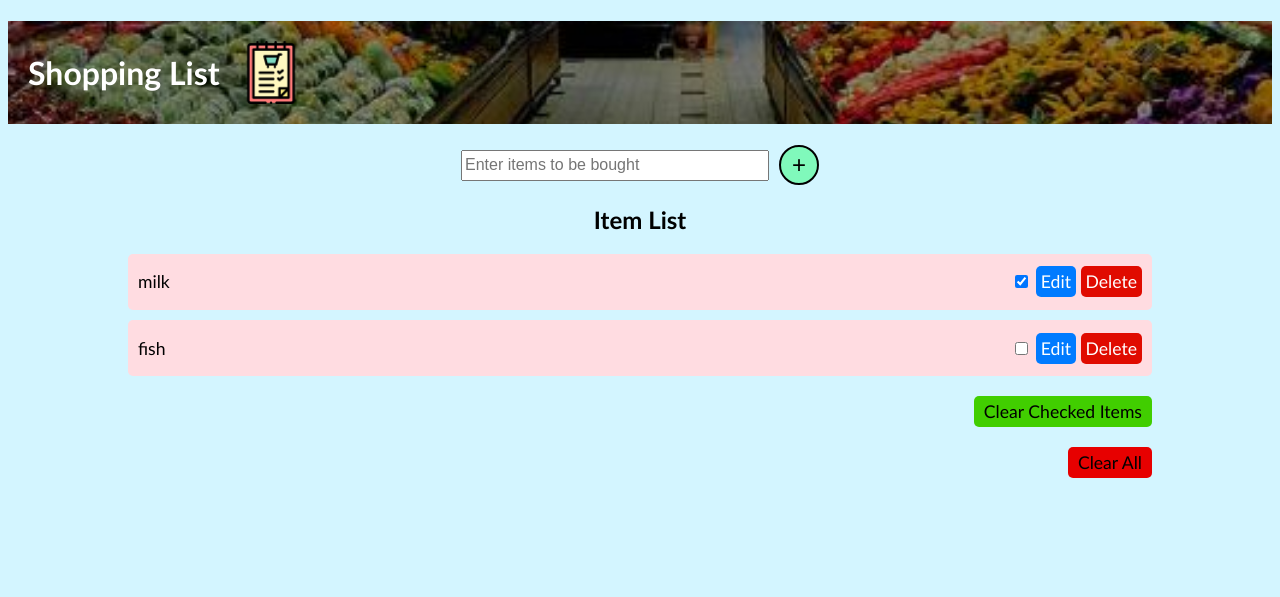
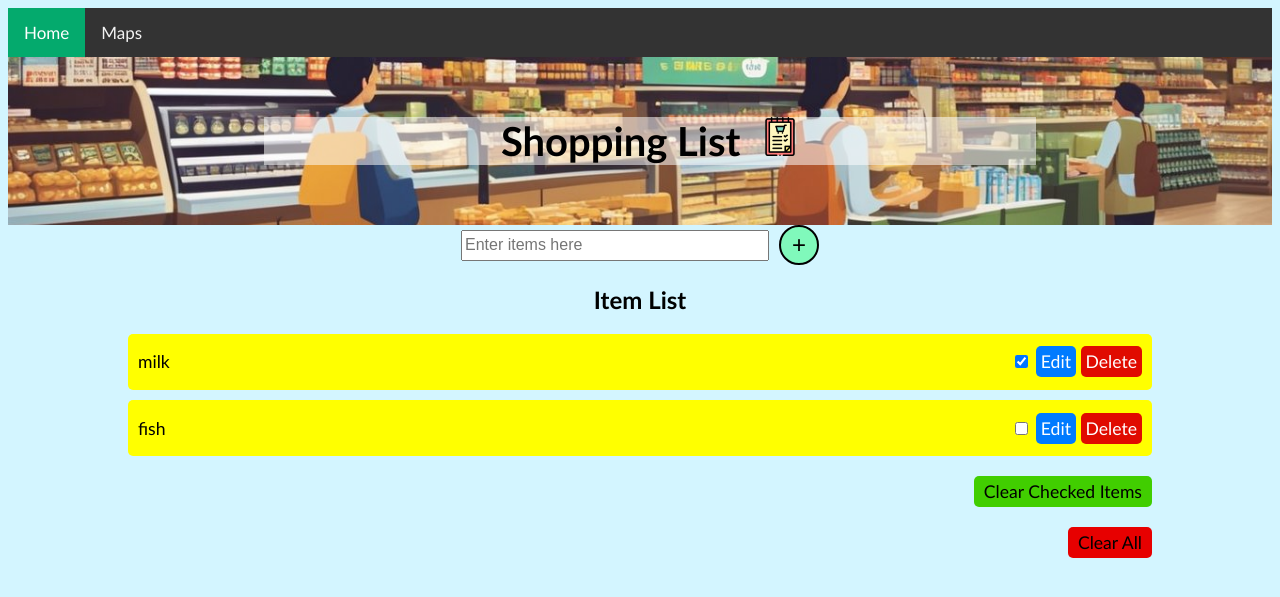
Before and after one commit to cadzchua/shopping_list, a Flask app: page / in a window 1280 px wide. Shown: the top 597 px of the page. Run offline with Flask 3, Linux system fonts and the light colour scheme.

Commit message:
changed background for shopping list page

```diff
--- a/app.py
+++ b/app.py
@@ -1,6 +1,7 @@
 from flask import Flask, render_template, request, redirect, url_for, flash
 from flask_sqlalchemy import SQLAlchemy
 from sqlalchemy.orm import DeclarativeBase
+import requests
 
 class Base(DeclarativeBase):
   pass
@@ -83,5 +84,23 @@ def clear_all_items():
         flash(f"There was a problem updating the item name: {str(e)}", "error")
         return redirect(url_for("home"))
 
+@app.route("/googlemap", methods=["GET", "POST"])
+def googlemap():
+    if request.method == "POST":
+        if 'geolocation' in request.headers.get('User-Agent'):
+            return render_template("googlemap.html", use_geolocation=True)
+        else:
+            location = "Singapore"
+            radius = 5
+            keyword = "shopping mall"
+
+            places_url = f"https://maps.googleapis.com/maps/api/place/nearbysearch/json?location={location}&radius={radius}&keyword={keyword}&key=YOUR_API_KEY"
+            response = requests.get(places_url)
+            data = response.json()
+
+            return render_template("googlemap.html", data=data)
+
+    return render_template("googlemap.html")
+
 if __name__ == "__main__":
     app.run(debug=True, host="0.0.0.0", port=6969)
--- a/static/css/style.css
+++ b/static/css/style.css
@@ -3,26 +3,56 @@ body {
   background-color: rgb(211, 245, 255);
 }
 
-h1, h2 {
+.topnav {
+  background-color: #333;
+  overflow: hidden;
+}
+
+.topnav a {
+  float: left;
+  color: #f2f2f2;
+  text-align: center;
+  padding: 14px 16px;
+  text-decoration: none;
+  font-size: 17px;
+}
+
+.topnav a:hover {
+  background-color: #ddd;
+  color: black;
+}
+
+.topnav a.active {
+  background-color: #04AA6D;
+  color: white;
+
+}
+h2 {
   text-align: center;
   position: relative;
 }
 
-h1 {
-  background-color: #000000;
-  background-image: url('../dark_fruits.jpg');
+.shopping-top-container {
+  background-image: url('../cartoon.jpg');
   background-size: cover;
-  color: white;
-  padding-top: 20px;
-  padding-bottom: 20px;
+  color: rgb(255, 255, 255);
+  padding-top: 60px;
+  padding-bottom: 60px;
   padding-left: 20px;
   background-position: center;
+  display: flex;
+  flex-direction: column;
+  align-items: center;
 }
 
-.shopping-top-container h1 {
-  display: flex;
-  align-items: center;
-  color: white;
+h1 {
+  text-align: center;
+  background-color: #ffffff87;
+  color: rgb(0, 0, 0);
+  font-size: 40px;
+  width: max-content;
+  margin-top: auto;
+  margin-bottom: auto;
 }
 
 .shopping-top-container h1 .shopping-list-icon {
@@ -64,7 +94,7 @@ gap: 10px;
 }
 
 .shopping {
-background-color: rgb(255, 220, 225);
+background-color: rgb(255, 255, 0);
 display: flex;
 align-items: center;
 justify-content: space-between;
--- a/templates/index.html
+++ b/templates/index.html
@@ -11,8 +11,12 @@
   </head>
 
   <body>
+    <div class="topnav">
+      <a class="active" href="{{ url_for('home') }}">Home</a>
+      <a href="{{ url_for('home') }}">Maps</a>
+    </div>
       <div class="shopping-top-container">
-      <h1>Shopping List<img src="static/shoppinglist.png" alt="Shopping List" class="shopping-list-icon"></h1>
+        <h1><strong>Shopping List</strong><img src="static/shoppinglist.png" alt="Shopping List" class="shopping-list-icon"></h1>
       </div>
       {% with messages = get_flashed_messages() %}
       {% if messages %}
@@ -27,7 +31,7 @@
       {% endwith %}
 
       <form action="{{ url_for('home') }}" class="input-container" method="POST">
-        <input type="text" placeholder="Enter items to be bought" id="input_items" name="input_items_name">
+          <input type="text" placeholder="Enter items here" id="input_items" name="input_items_name">
           <button id="add_items">+</button>
       </form>
       <h2>Item List</h2>
```
Also changed, not shown: templates/googlemap.html (added, +227 -0 lines), instance/project.db, static/cartoon.jpg (added), static/trolley.webp (added). Lines whose indentation alone changed are shown as unchanged.
